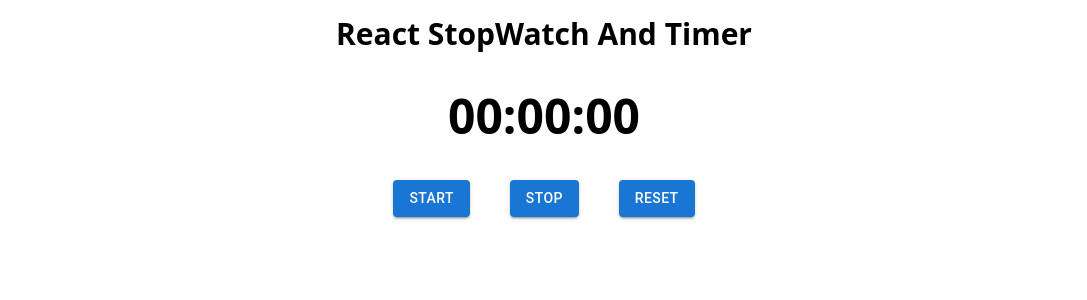
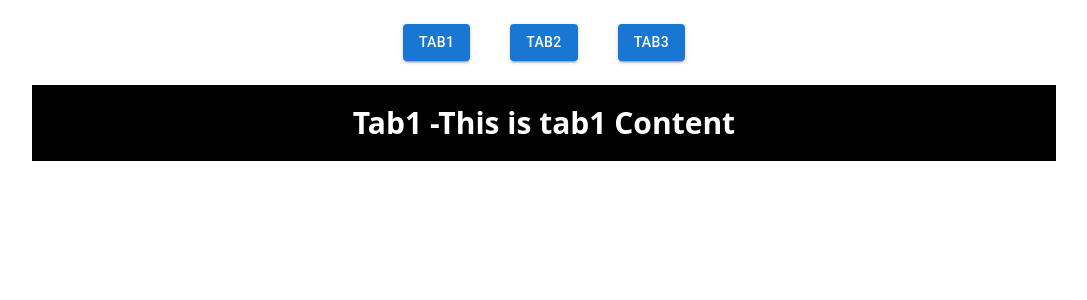
Before and after one commit to brgawande/All_25_ReactJs_projects, a React (Vite) app: page / in a window 1280 px wide. Shown: the top 300 px of the page, without its empty margins (96-1183 px from the left). Built offline with nearby package versions, Linux system fonts and the light colour scheme.

Commit message:
custome tabs completed

```diff
--- a/src/App.jsx
+++ b/src/App.jsx
@@ -1,4 +1,5 @@
 import StopWatch_Timer from "./components/0_StopWatch_timer/StopWatch_Timer";
+import CustomeTabs from "./components/10_Custom_tabs/CustomeTabs";
 import AccordianProject from "./components/1_Accordian_Projects/AccordianProject";
 import GenerateRandomColors from "./components/2_Generate_random_colors/GenerateRandomColors";
 import StarRating from "./components/3_Star_Rating/StarRating";
@@ -18,7 +19,8 @@ function App() {
       {/* <QrGenerator /> */}
       {/* <LightandDarkMode /> */}
       {/* <CustomScrollIndicator /> */}
-      <StopWatch_Timer />
+      {/* <StopWatch_Timer /> */}
+      <CustomeTabs />
     </div>
   );
 }
--- /dev/null
+++ b/src/components/10_Custom_tabs/CustomeTabs.jsx
@@ -0,0 +1,34 @@
+import React, { useState } from "react";
+import Button from "@mui/material/Button";
+import Tab1 from "./Tab1";
+import Tab2 from "./Tab2";
+import Tab3 from "./Tab3";
+
+const CustomeTabs = () => {
+  const [tabs, setTabs] = useState("tab1");
+  console.log(tabs);
+  return (
+    <div>
+      <div className="dflex gap-10 my-6">
+        <Button onClick={() => setTabs("tab1")} variant="contained">
+          Tab1
+        </Button>
+        <Button onClick={() => setTabs("tab2")} variant="contained">
+          Tab2
+        </Button>
+        <Button onClick={() => setTabs("tab3")} variant="contained">
+          Tab3
+        </Button>
+      </div>
+      <div className="contentt">
+        {tabs === "tab1" && <Tab1 />}
+
+        {tabs === "tab2" && <Tab2 />}
+
+        {tabs === "tab3" && <Tab3 />}
+      </div>
+    </div>
+  );
+};
+
+export default CustomeTabs;
--- /dev/null
+++ b/src/components/10_Custom_tabs/Tab1.jsx
@@ -0,0 +1,13 @@
+import React from "react";
+
+const Tab1 = () => {
+  return (
+    <div>
+      <h1 className="text-3xl text-center font-bold bg-black text-white py-5 px-10 w-[80%] m-auto">
+        Tab1 -This is tab1 Content
+      </h1>
+    </div>
+  );
+};
+
+export default Tab1;
--- /dev/null
+++ b/src/components/10_Custom_tabs/Tab2.jsx
@@ -0,0 +1,13 @@
+import React from "react";
+
+const Tab2 = () => {
+  return (
+    <div>
+      <h1 className="text-3xl text-center font-bold  bg-green-500 text-white py-5 px-10 w-[80%] m-auto">
+        Tab2 -This is tab2 Content
+      </h1>
+    </div>
+  );
+};
+
+export default Tab2;
--- /dev/null
+++ b/src/components/10_Custom_tabs/Tab3.jsx
@@ -0,0 +1,13 @@
+import React from "react";
+
+const Tab3 = () => {
+  return (
+    <div>
+      <h1 className="text-3xl text-center font-bold bg-yellow-500 text-white py-5 px-10 w-[80%] m-auto">
+        Tab3 -This is tab3 Content
+      </h1>
+    </div>
+  );
+};
+
+export default Tab3;
```
